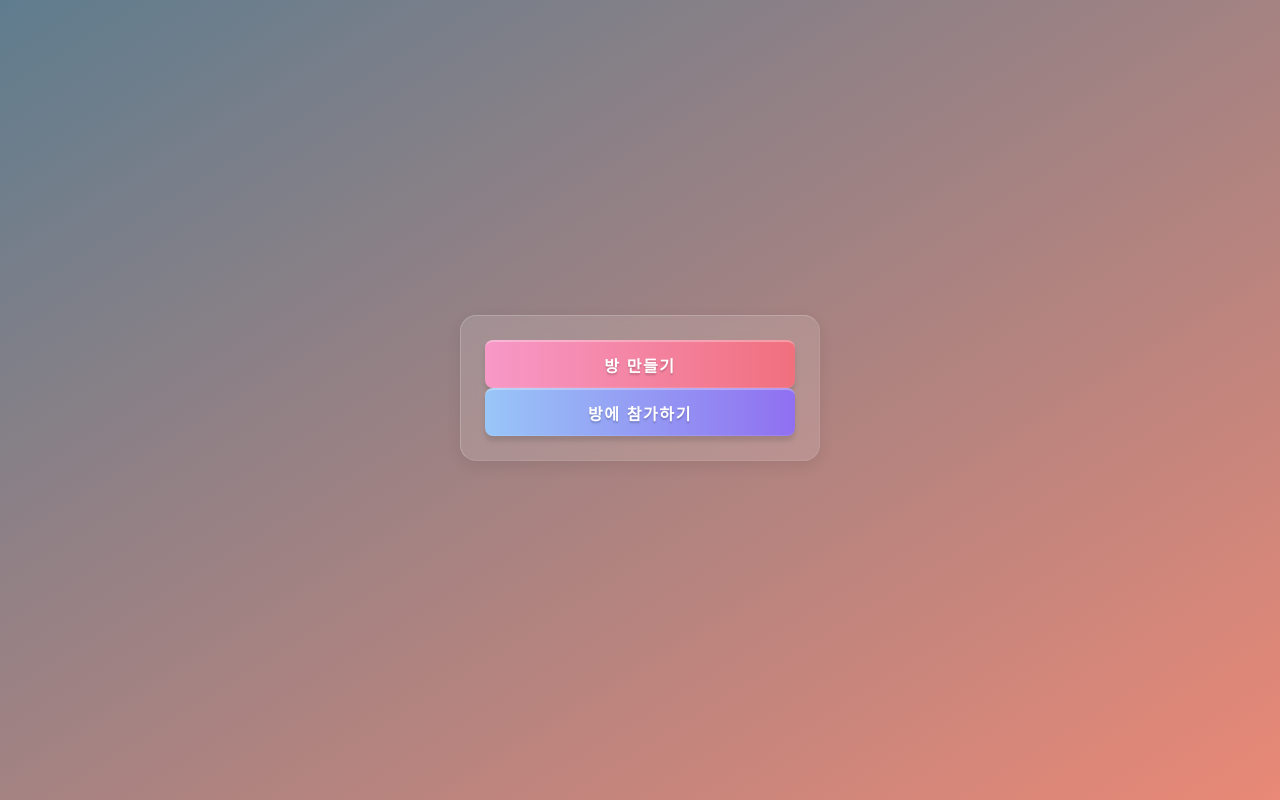
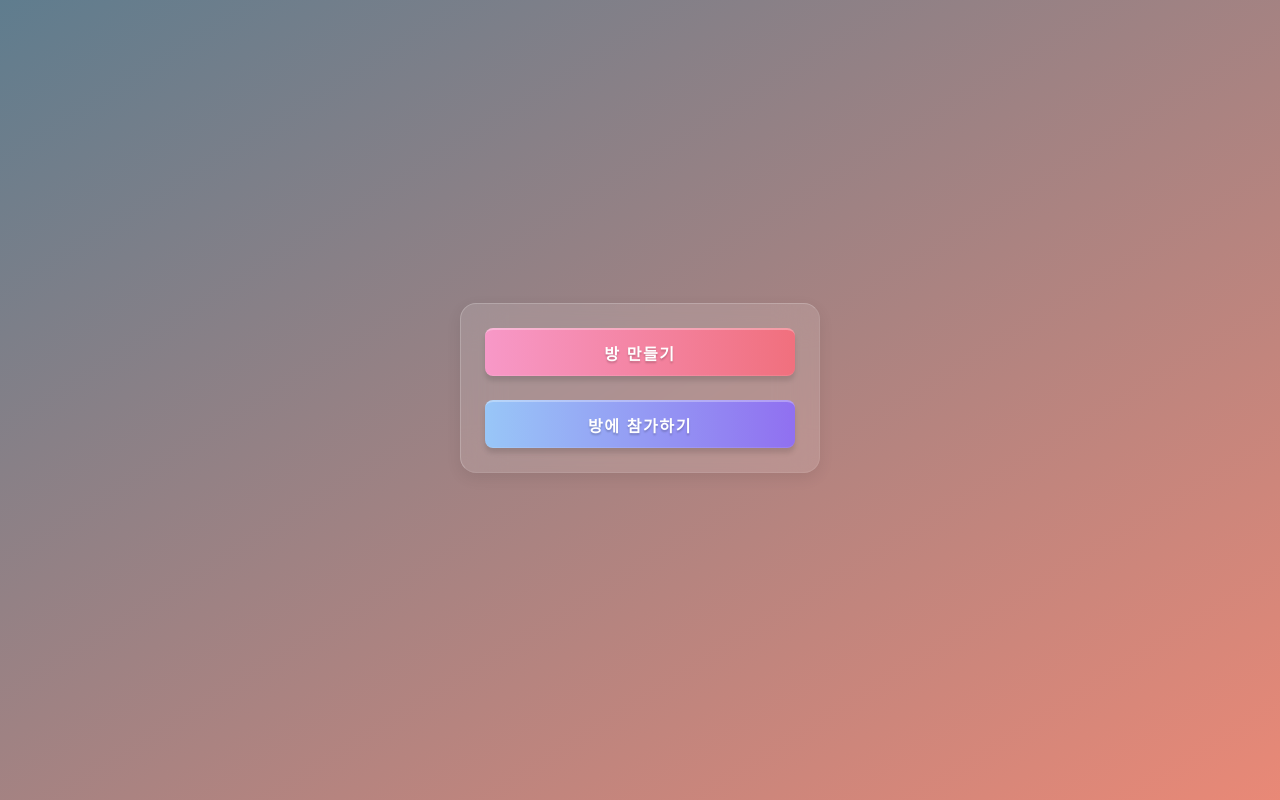
Before and after one commit to Kimbangul/OMOK, a React (Create React App) app: page / in a window 1280 px wide. Built offline with nearby package versions, Linux system fonts and the light colour scheme.

Commit message:
feat: add room state

```diff
--- a/src/components/room/Room.tsx
+++ b/src/components/room/Room.tsx
@@ -1,17 +1,55 @@
+import { useState } from "react";
 import styled, {css} from "styled-components";
 import { InputContainerStyle as IC, StartInputContainer as SC } from "../info/InputContainerStyle";
 import Button from "../common/Button";
+import InputContainer from "../info/InputContainer";
+import { RoomStateType } from "./type";
 
 
 const Room = () => {
+  const [roomState, setRoomState] = useState<RoomStateType>('lobby');
+
+  // FUNCTION
+
   return(
     <IC.Container>
-      <div>
-        <Button>방 만들기</Button>
-        <Button color='linear-gradient(to right,#7cb9fac0  ,#7146f1c0)'>방에 참가하기</Button>
-      </div>
+      {
+        roomState === 'lobby' &&
+        <RoomStyle.Inner>
+          <Button onClick={()=>setRoomState('make')}>방 만들기</Button>
+          <Button color='linear-gradient(to right,#7cb9fac0  ,#7146f1c0)' onClick={()=>setRoomState('join')}>방에 참가하기</Button>
+        </RoomStyle.Inner>
+      }
+      {
+        roomState === 'make' &&
+        <RoomStyle.Inner>
+          <div>{Math.random()*1000}</div>
+          <p>플레이할 사람에게 코드를 알려주세요.</p>
+          <Button color='linear-gradient(to right,#7cb9fac0  ,#7146f1c0)' onClick={()=>setRoomState('lobby')}>취소하기</Button>
+        </RoomStyle.Inner>
+      }
+      {
+        roomState === 'join' &&
+        <RoomStyle.Inner>
+          <div>
+            <RoomStyle.Input type="text" />
+            <Button color='linear-gradient(to right,#7cb9fac0  ,#7146f1c0)' onClick={()=>setRoomState('lobby')}>취소하기</Button>
+          </div>
+        </RoomStyle.Inner>
+      }
     </IC.Container>
   )
 }
 
+const RoomStyle ={
+  Inner: styled.div`
+    display: flex;
+    flex-direction: column;
+    gap: 2.4rem;
+  `,
+  Input:styled.input`
+  ${props => props.theme.GlassInputStyle};
+  `
+}
+
 export default Room;
--- /dev/null
+++ b/src/components/room/type.ts
@@ -0,0 +1 @@
+export type RoomStateType = 'lobby'|'make'|'join';
```
